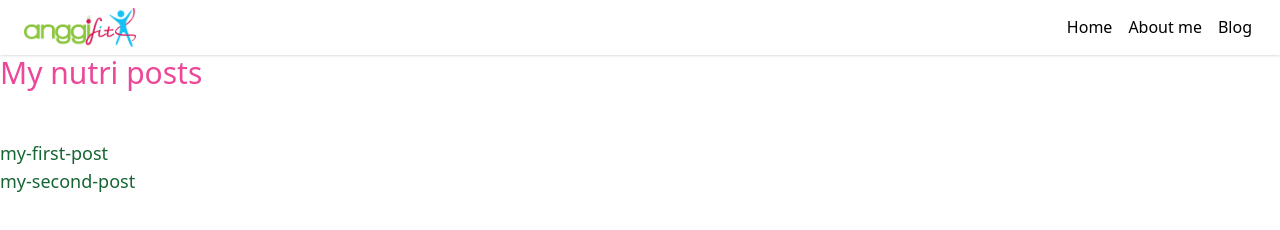
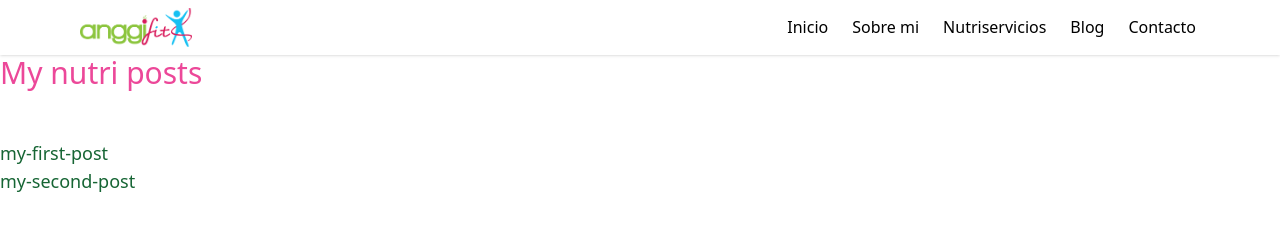
Before and after one commit to anggifit/gatsbyProject, a Gatsby site: page /blog in a window 1280 px wide. Built offline with nearby package versions, Linux system fonts and the light colour scheme; Gatsby itself is replaced by a stand-in of ours.

Commit message:
Add contact and services page

```diff
--- a/src/components/layout.js
+++ b/src/components/layout.js
@@ -1,21 +1,12 @@
 import * as React from "react";
-import { Link, useStaticQuery, graphql } from "gatsby";
+import { Link } from "gatsby";
 import { StaticImage } from "gatsby-plugin-image";
 import Title from "./Title";
 
 const Layout = ({ pageTitle, children }) => {
-  const data = useStaticQuery(graphql`
-    query {
-      site {
-        siteMetadata {
-          title
-        }
-      }
-    }
-  `);
   return (
     <div>
-      <nav className="font-sans flex items-center justify-between py-2 px-6 bg-white shadow w-full">
+      <nav className="font-sans flex items-center justify-between py-2 px-20 bg-white shadow w-full">
         <div className="flex items-center">
           <StaticImage
             className="w-28 mr-4"
@@ -26,21 +17,33 @@ const Layout = ({ pageTitle, children }) => {
         <div className="flex items-center">
           <Link
             to="/"
-            className="text-md no-underline text-black hover:text-blue-dark ml-2 px-1"
+            className="text-md no-underline text-black hover:text-blue-dark ml-4 px-1"
           >
-            Home
+            Inicio
           </Link>
           <Link
             to="/about"
-            className="text-md no-underline text-grey-darker hover:text-blue-dark ml-2 px-1"
+            className="text-md no-underline text-grey-darker hover:text-blue-dark ml-4 px-1"
           >
-            About me
+            Sobre mi
+          </Link>
+          <Link
+            to="/nutriservicios"
+            className="text-md no-underline text-grey-darker hover:text-blue-dark ml-4 px-1"
+          >
+            Nutriservicios
           </Link>
           <Link
             to="/blog"
-            className="text-md no-underline text-grey-darker hover:text-blue-dark ml-2 px-1"
+            className="text-md no-underline text-grey-darker hover:text-blue-dark ml-4 px-1"
           >
             Blog
+          </Link>
+          <Link
+            to="/contacto"
+            className="text-md no-underline text-grey-darker hover:text-blue-dark ml-4 px-1"
+          >
+            Contacto
           </Link>
         </div>
       </nav>
```
Also changed, not shown: src/pages/contacto.js (added), src/pages/nutriservicios.js (added).
